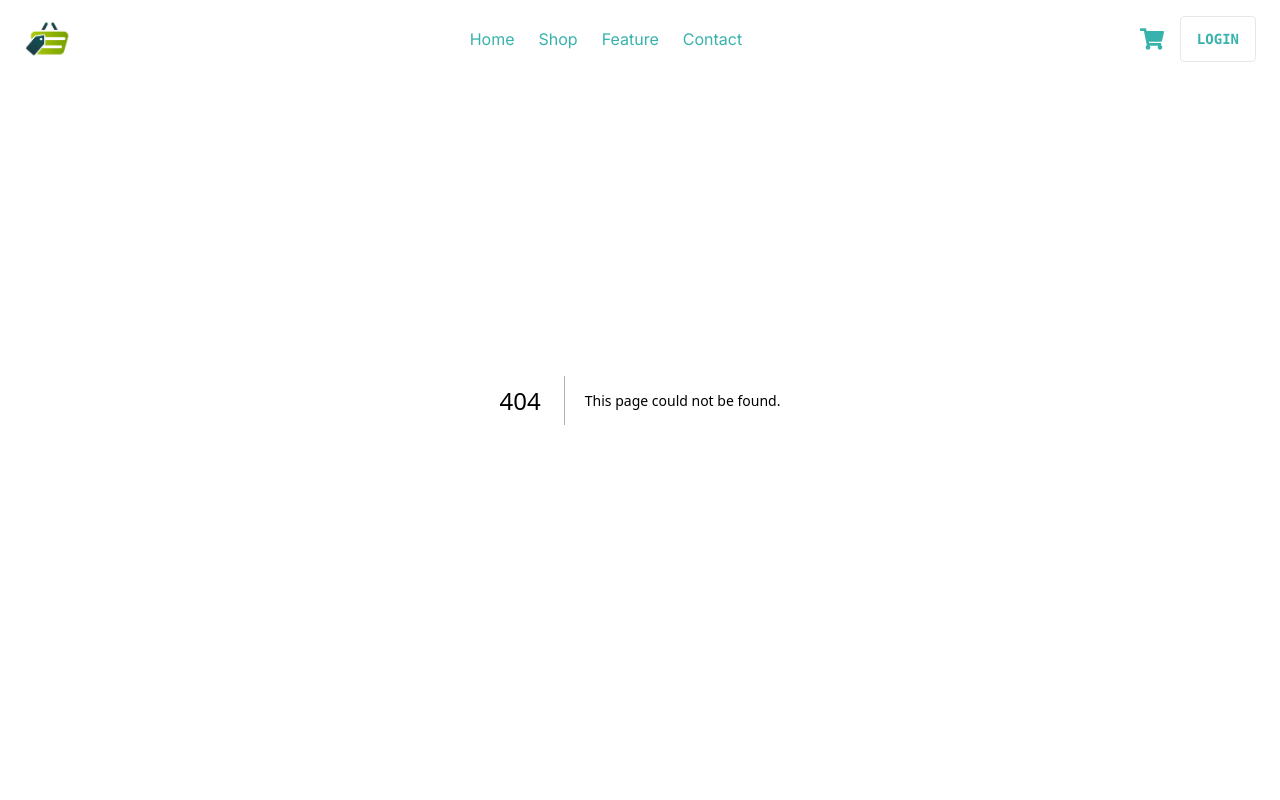
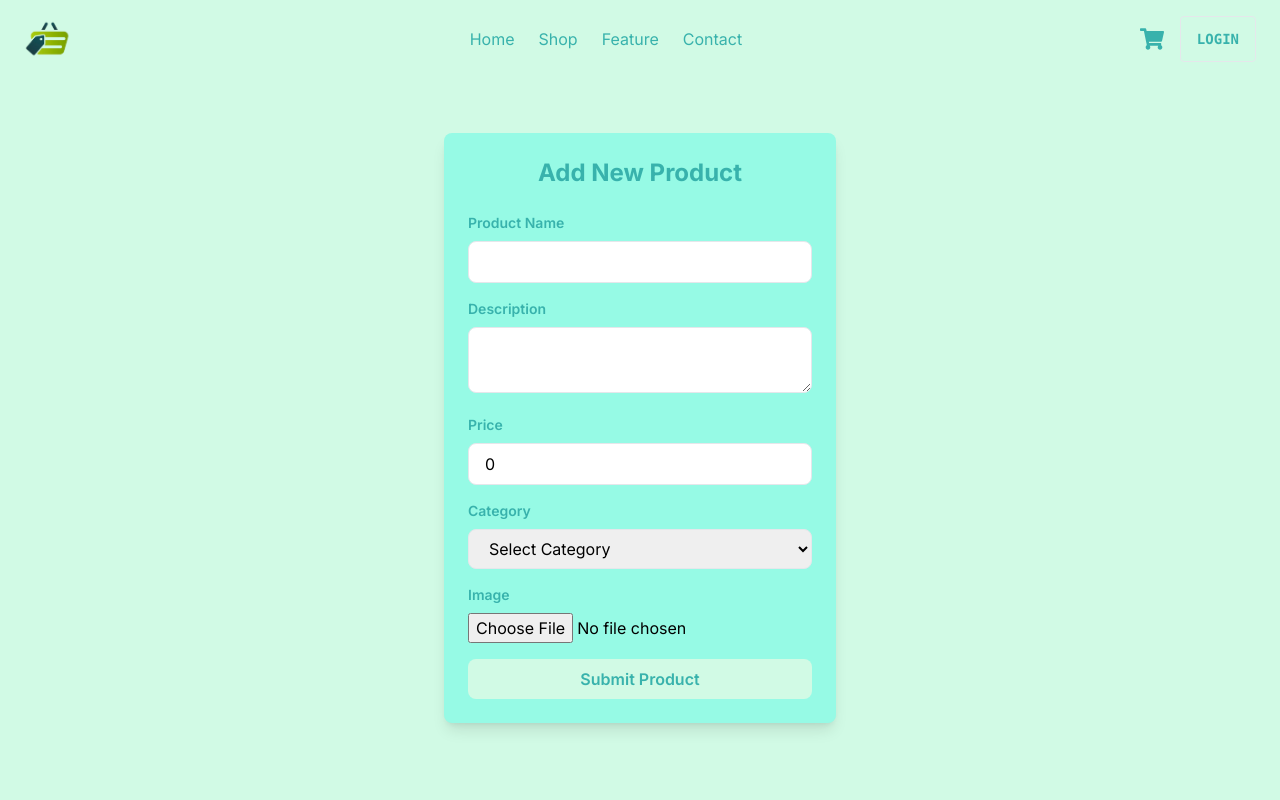
Before and after one commit to ZAIN-GITUP/ModrenEcommerce, a Next.js app: page /admin in a window 1280 px wide. Before the commit this address had no page. Shown: the top 800 px of the page. Built offline with nearby package versions, Linux system fonts and the light colour scheme.

Commit message:
E commerce

```diff
--- /dev/null
+++ b/app/admin/page.tsx
@@ -0,0 +1,173 @@
+"use client";
+import React, { useState } from "react";
+
+interface Product {
+  id: string;
+  name: string;
+  description: string;
+  price: number;
+  image: string;
+  category: string; // New field for category
+}
+
+const AdminForm: React.FC = () => {
+  const [product, setProduct] = useState<Product>({
+    id: "",
+    name: "",
+    description: "",
+    price: 0,
+    image: "",
+    category: "", // Initialize category
+  });
+
+  // Generate unique ID
+  const generateId = () => "_" + Math.random().toString(36).substr(2, 9);
+
+  const handleInputChange = (e: React.ChangeEvent<HTMLInputElement | HTMLTextAreaElement | HTMLSelectElement>) => {
+    const { name, value } = e.target;
+    // Check if the field is price and ensure it's not less than 0
+    if (name === "price") {
+      const price = parseFloat(value);
+      setProduct({
+        ...product,
+        [name]: price >= 0 ? price : 0, // Ensure price is not negative
+      });
+    } else {
+      setProduct({
+        ...product,
+        [name]: value,
+      });
+    }
+  };
+
+  const handleImageChange = (e: React.ChangeEvent<HTMLInputElement>) => {
+    if (e.target.files && e.target.files[0]) {
+      const file = e.target.files[0];
+      const reader = new FileReader();
+      reader.onloadend = () => {
+        setProduct({
+          ...product,
+          image: reader.result as string,
+        });
+      };
+      reader.readAsDataURL(file);
+    }
+  };
+
+  const handleSubmit = (e: React.FormEvent) => {
+    e.preventDefault();
+    const newProduct = { ...product, id: generateId() };
+
+    // Submit product data
+    console.log("Product submitted: ", newProduct);
+
+    // Reset form
+    setProduct({
+      id: "",
+      name: "",
+      description: "",
+      price: 0,
+      image: "",
+      category: "", // Reset category
+    });
+  };
+
+  return (
+    <div className="min-h-screen bg-[var(--light-green)] flex items-center justify-center">
+      <form
+        onSubmit={handleSubmit}
+        className="max-w-lg mx-auto mt-6 sm:mt-20 p-6 mb-6 bg-[var(--hover-green)] rounded-lg shadow-lg"
+      >
+        <h1 className="text-2xl font-bold mb-6 text-center text-[var(--dark-green)]">
+          Add New Product
+        </h1>
+
+        {/* Product Name */}
+        <div className="mb-4">
+          <label className="block text-sm font-semibold mb-2 text-[var(--dark-green)]">
+            Product Name
+          </label>
+          <input
+            type="text"
+            name="name"
+            value={product.name}
+            onChange={handleInputChange}
+            required
+            className="w-full px-4 py-2 border rounded-lg focus:outline-none focus:ring-2 focus:ring-light-green"
+          />
+        </div>
+
+        {/* Description */}
+        <div className="mb-4">
+          <label className="block text-sm font-semibold mb-2 text-[var(--dark-green)]">
+            Description
+          </label>
+          <textarea
+            name="description"
+            value={product.description}
+            onChange={handleInputChange}
+            required
+            className="w-full px-4 py-2 border rounded-lg focus:outline-none focus:ring-2 focus:ring-light-green"
+          />
+        </div>
+
+        {/* Price */}
+        <div className="mb-4">
+          <label className="block text-sm font-semibold mb-2 text-[var(--dark-green)]">
+            Price
+          </label>
+          <input
+            type="number"
+            name="price"
+            value={product.price}
+            onChange={handleInputChange}
+            required
+            className="w-full px-4 py-2 border rounded-lg focus:outline-none focus:ring-2 focus:ring-light-green"
+            min="0" // Ensure the user cannot enter a negative price
+          />
+        </div>
+
+        {/* Category */}
+        <div className="mb-4">
+          <label className="block text-sm font-semibold mb-2 text-[var(--dark-green)]">
+            Category
+          </label>
+          <select
+            name="category"
+            value={product.category}
+            onChange={handleInputChange}
+            required
+            className="w-full px-4 py-2 border rounded-lg focus:outline-none focus:ring-2 focus:ring-light-green"
+          >
+            <option value="">Select Category</option>
+            <option value="Men's Clothing">Men's Clothing</option>
+            <option value="Women's Clothing">Women's Clothing</option>
+            <option value="Accessories">Accessories</option>
+            <option value="Electronics">Electronics</option>
+          </select>
+        </div>
+
+        {/* Image Upload */}
+        <div className="mb-4">
+          <label className="block text-sm font-semibold mb-2 text-[var(--dark-green)]">
+            Image
+          </label>
+          <input type="file" accept="image/*" onChange={handleImageChange} required />
+          {product.image && (
+            <img src={product.image} alt="Preview" className="mt-4 w-32 h-32 object-cover text-[var(--dark-green)]" />
+          )}
+        </div>
+
+        {/* Submit Button */}
+        <button
+          type="submit"
+          className="w-full px-4 py-2 bg-[var(--light-green)] text-[var(--dark-green)] font-semibold rounded-lg transition-colors hover:bg-hover-green"
+        >
+          Submit Product
+        </button>
+      </form>
+    </div>
+  );
+};
+
+export default AdminForm;
```
